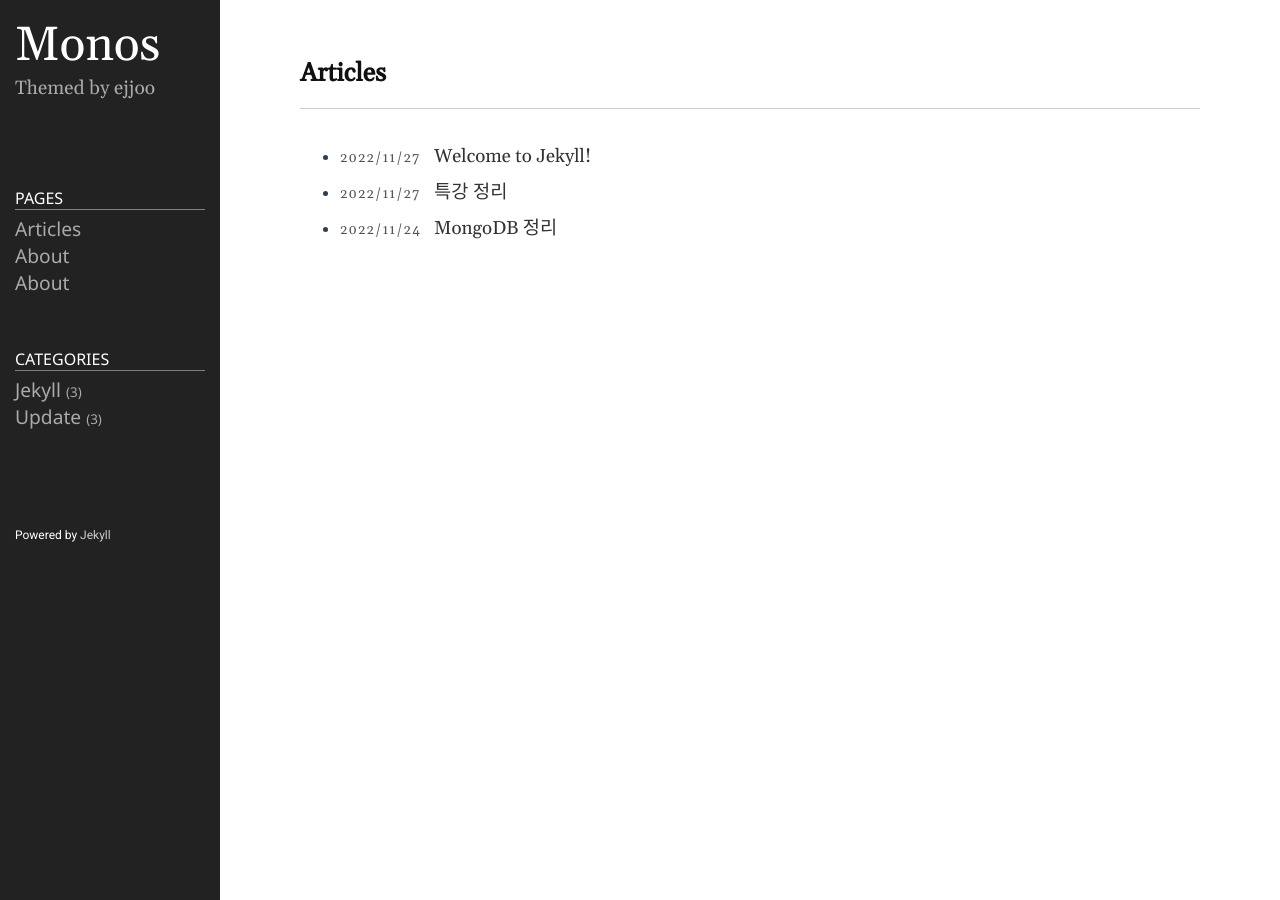
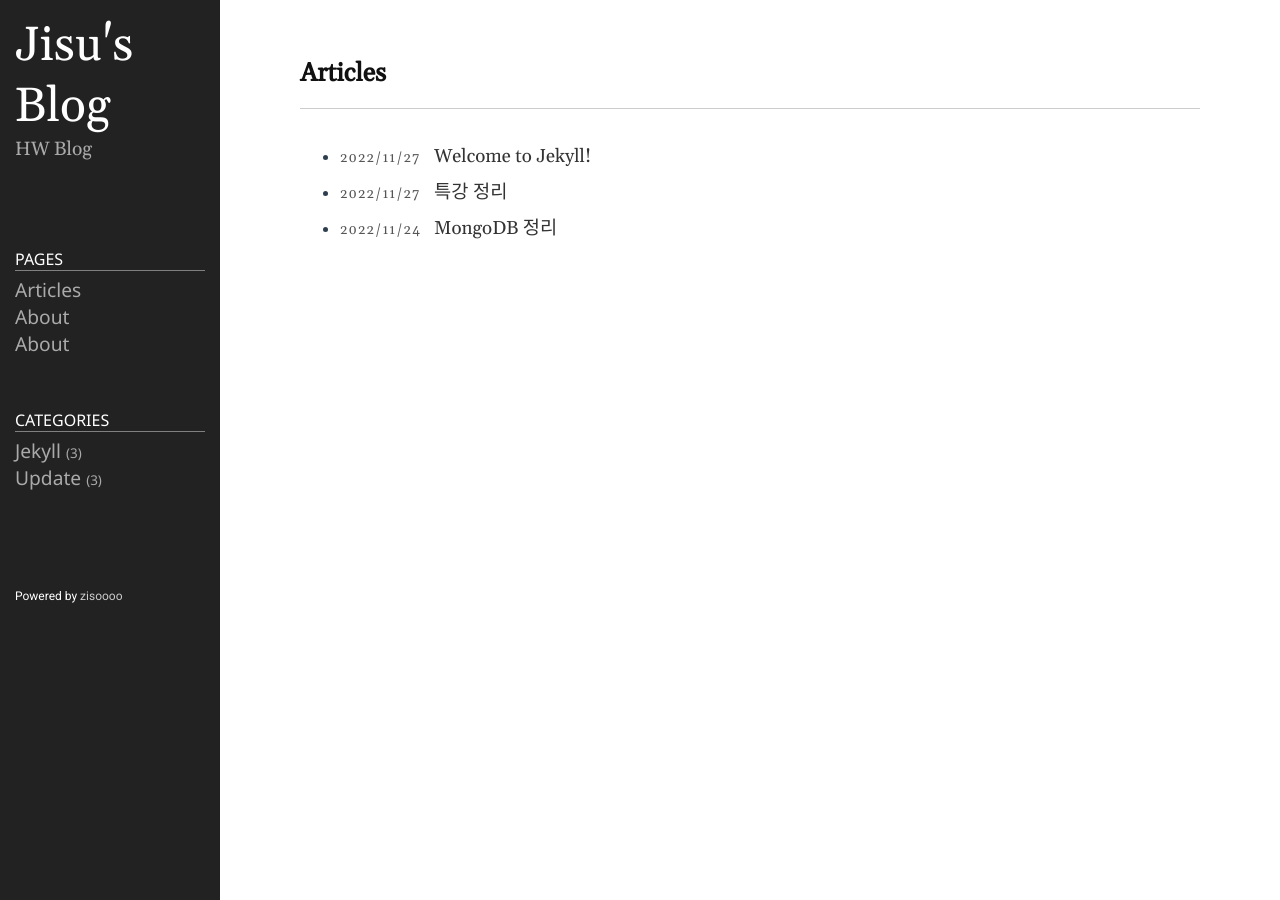
Before and after one commit to zisoooo/zisoooo.github.io, a Jekyll site: the page built from index.md, in a window 1280 px wide. Built offline with Jekyll 4.4.1, drawn with Linux system fonts in a browser that asks for light colours.

Commit message:
edit: something

```diff
--- a/_config.yml
+++ b/_config.yml
@@ -18,13 +18,13 @@
 # You can create any custom variable you would like, and they will be accessible
 # in the templates via {{ site.myvariable }}.
 
-title: Monos
-email: ejjoo7994@gmail.com
+title: Jisu's Blog
+email: wltn2860@gmail.com
 description: >- # this means to ignore newlines until "baseurl:"
-  Themed by ejjoo
+  HW Blog
 # baseurl: "/" # the subpath of your site, e.g. /blog
 # url: "http://ejjoo.github.io" # the base hostname & protocol for your site, e.g. http://example.com
-github_username: ejjoo
+github_username: zisoooo
 highlighter: rouge
 svg:
   optimize: true
--- a/_includes/sidebar.html
+++ b/_includes/sidebar.html
@@ -48,5 +48,5 @@
 </div>
 
 <div class="sidebar-item sidebar-footer">
-	<p>Powered by <a href="https://github.com/jekyll/jekyll">Jekyll</a></p>
+	<p>Powered by <a href="https://zisoooo.github.io">zisoooo</a></p>
 </div>
```
Also changed, not shown: README.md.
